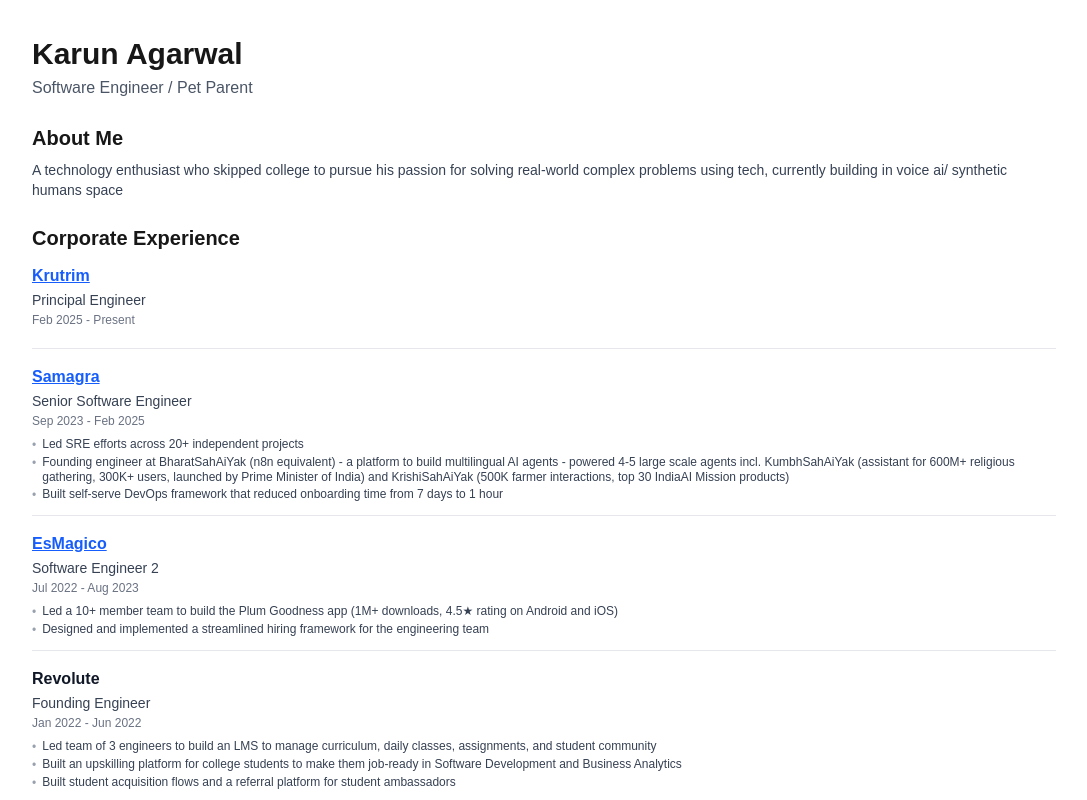
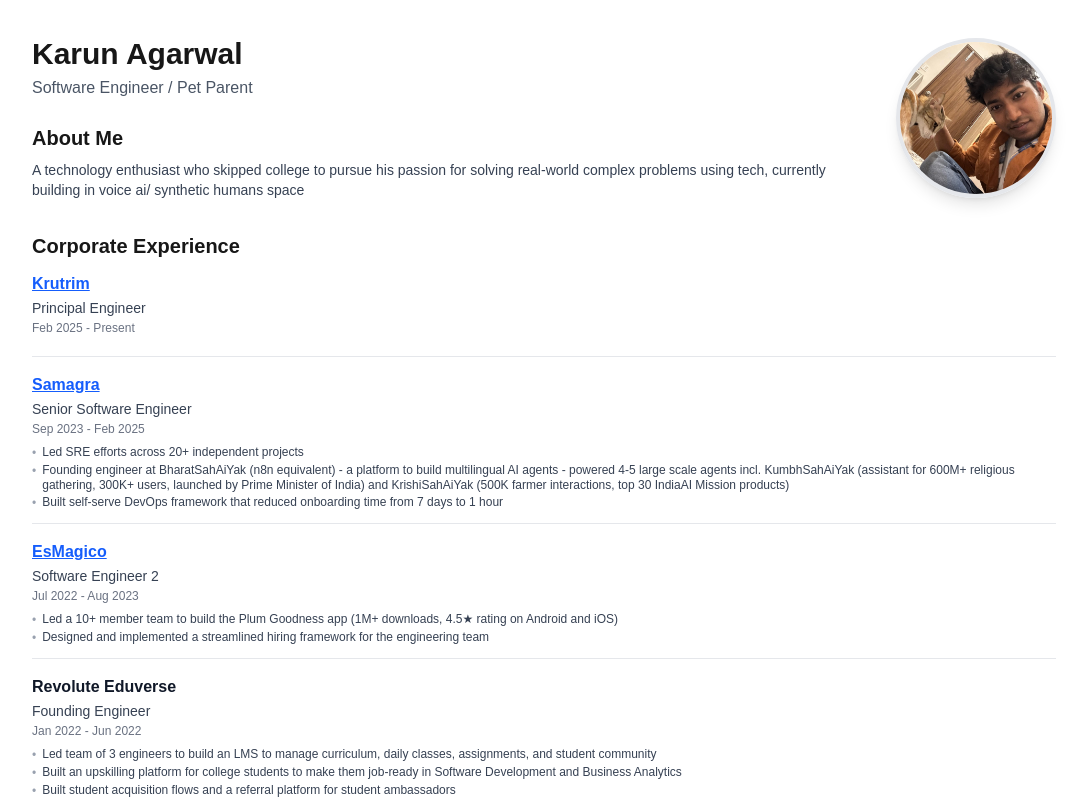
Before and after one commit to singhalkarun/singhalkarun.com, a Next.js app: page / in a window 1280 px wide. Shown: the top 800 px of the page, without its empty margins (96-1183 px from the left). Built offline with nearby package versions, Linux system fonts and the light colour scheme.

Commit message:
add profile pic, change revolute to revolute eduverse

```diff
--- a/app/page.tsx
+++ b/app/page.tsx
@@ -32,7 +32,7 @@
       ]
     },
     {
-      company: "Revolute",
+      company: "Revolute Eduverse",
       designation: "Founding Engineer",
       duration: "Jan 2022 - Jun 2022",
       companyUrl: "",
@@ -84,16 +84,36 @@
   return (
     <div className="p-8">
       <div className="max-w-5xl mx-auto">
+        {/* Header Section with Photo on Right */}
+        <div className="flex items-center justify-between mb-6">
+          {/* Left side - Name and About Me */}
+          <div className="flex-1 pr-8">
             <div className="py-1 mb-4">
               <h1 className="text-3xl font-bold mb-1">Karun Agarwal</h1>
               <p className="text-base text-gray-600">Software Engineer / Pet Parent</p>
             </div>
 
-        <div className="py-1 mb-4">
+            <div className="py-1">
               <h2 className="text-xl font-bold mb-2">About Me</h2>
               <p className="text-gray-700 text-sm">
                 A technology enthusiast who skipped college to pursue his passion for solving real-world complex problems using tech, currently building in voice ai/ synthetic humans space
               </p>
+            </div>
+          </div>
+
+          {/* Right side - Profile Photo */}
+          <div className="flex-shrink-0">
+            <div className="w-40 h-40 rounded-full overflow-hidden border-4 border-gray-200 shadow-lg">
+              <Image
+                src="/profile-photo.jpg"
+                alt="Karun Agarwal"
+                width={160}
+                height={160}
+                className="w-full h-full object-cover"
+                priority
+              />
+            </div>
+          </div>
         </div>
 
         <div className="py-1">
```
Also changed, not shown: public/profile-photo.jpg (added). Lines whose indentation alone changed are shown as unchanged.
